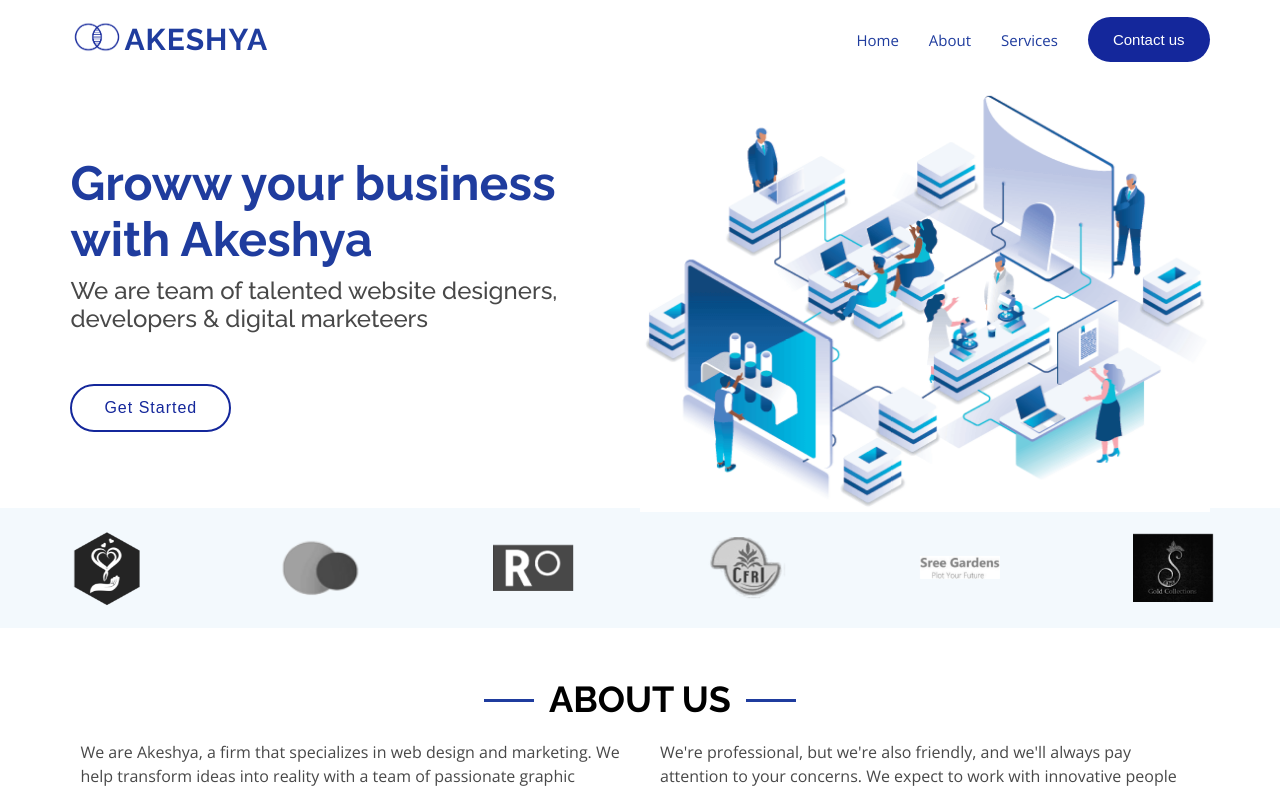
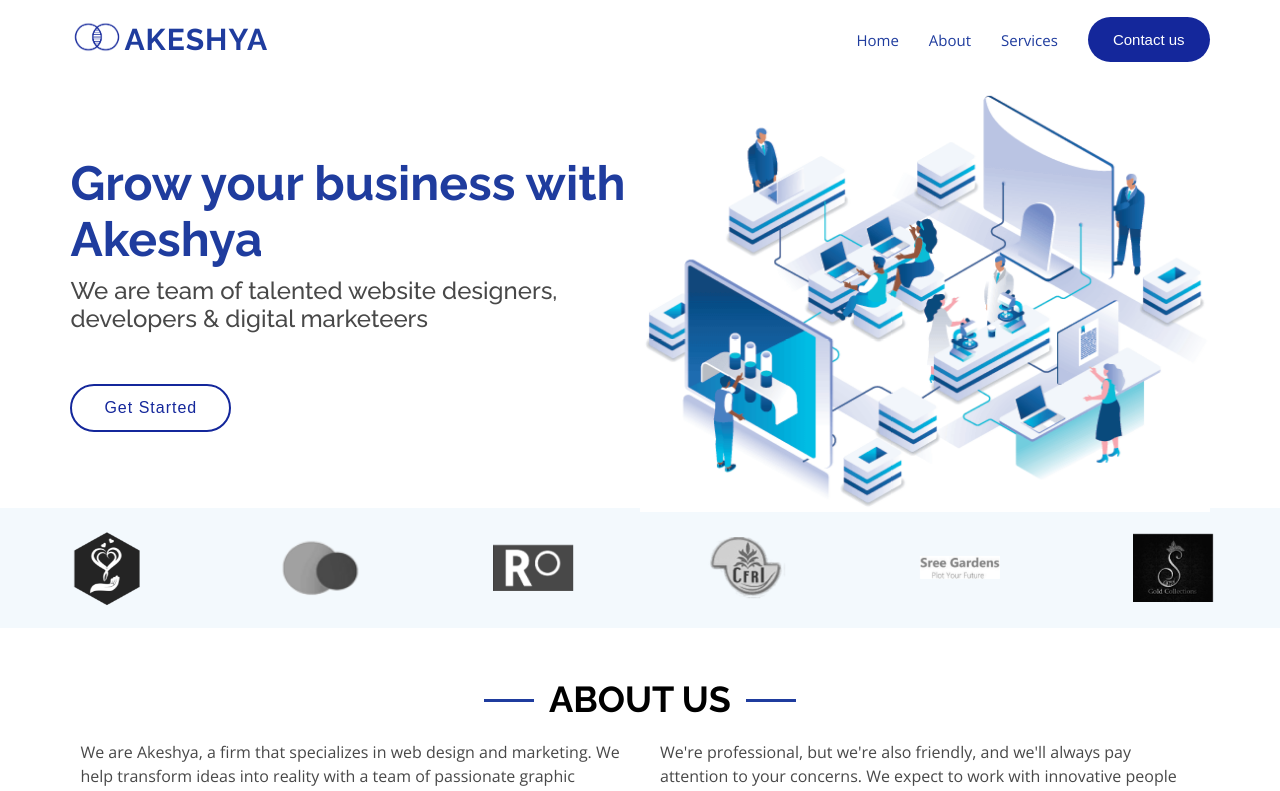
Before and after one commit to himanshusharmadotcom/akeshya, a React (Vite) app in the folder client/: page / in a window 1280 px wide. Shown: the top 791 px of the page. Built offline with nearby package versions, Linux system fonts and the light colour scheme.

Commit message:
change verified

```diff
--- a/client/src/components/Banner.jsx
+++ b/client/src/components/Banner.jsx
@@ -107,7 +107,7 @@ const Banner = () => {
     <Container>
       <MainSection>
         <TextContent>
-          <Heading data-aos="fade-up">Groww your business with Akeshya</Heading>
+          <Heading data-aos="fade-up">Grow your business with Akeshya</Heading>
           <SubHeading data-aos="fade-up" data-aos-delay="400">We are team of talented website designers, developers & digital marketeers</SubHeading>
           <NavLink to="/" data-aos="fade-up" data-aos-delay="600">Get Started</NavLink>
         </TextContent>
```
